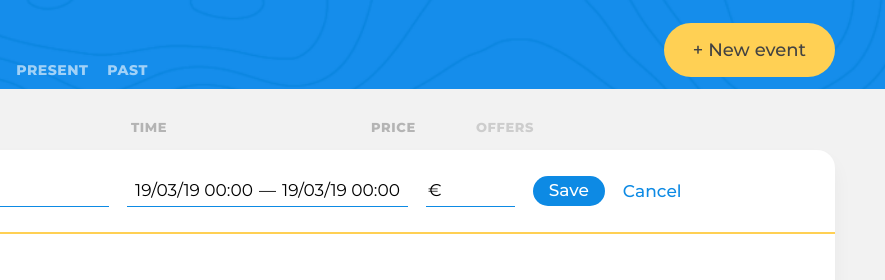
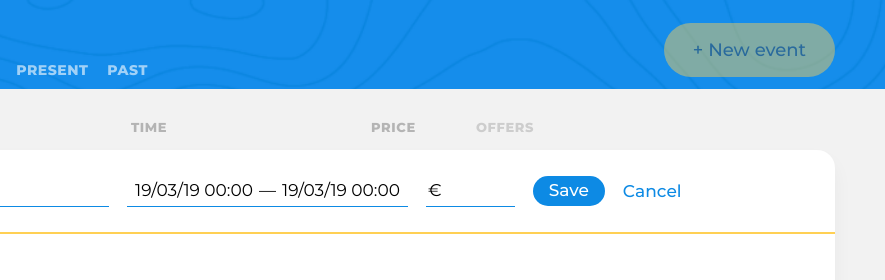
Before and after one commit to htmlacademy-ecmascript/2101513-big-trip-23, a website built with webpack: page public/index.html in a window 1280 px wide. Shown: the top 280 px of the page, 395-1280 px from the left. Built offline with nearby package versions, Linux system fonts and the light colour scheme.

Commit message:
Добавляет атрибут disabled
Для соответствия макета

```diff
--- a/public/index.html
+++ b/public/index.html
@@ -22,7 +22,7 @@
             </div>
           </div>
 
-          <button class="trip-main__event-add-btn  btn  btn--big  btn--yellow" type="button">New event</button>
+          <button class="trip-main__event-add-btn  btn  btn--big  btn--yellow" type="button" disabled>New event</button>
         </div>
       </div>
     </header>
```
